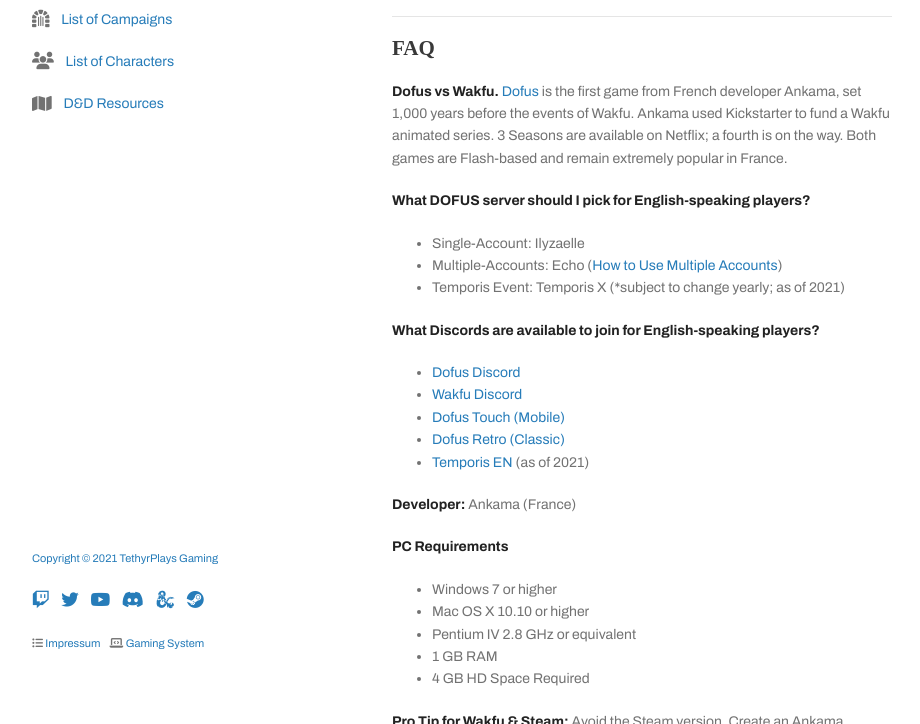
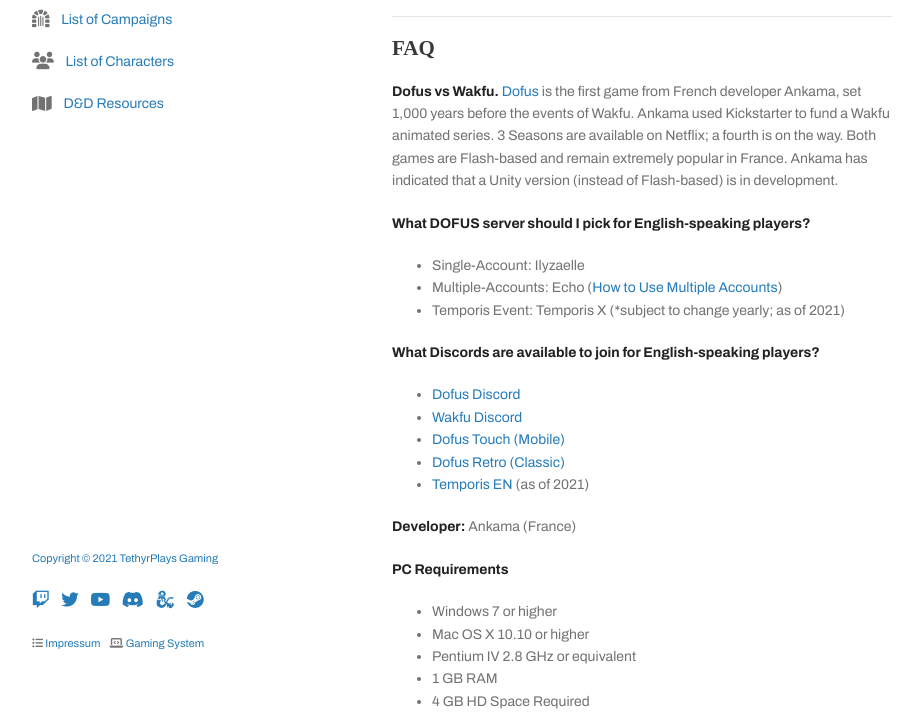
Before and after one commit to tethyrplays/tethyrplays, a Jekyll site: the page built from dofus/index.md, in a window 1280 px wide and 900 px high, scrolled down 1518 px, cut to the strip 176-900 px from the top of the window. Shown: the whole strip, without its empty margins (178-1098 px from the left). Built offline with Jekyll 4.4.1, drawn with Linux system fonts in a browser that asks for light colours; nearby versions of some CDN libraries; some web fonts are replaced; our own code applies the rules of GitHub Pages for plain Markdown files; the repository's description, which GitHub fills in, is left out.

Commit message:
Update index.md

```diff
--- a/dofus/index.md
+++ b/dofus/index.md
@@ -39,7 +39,7 @@
 
 ## FAQ
 
-**Dofus vs Wakfu.** [Dofus](http://www.dofus.com/en/play/tethyrplays) is the first game from French developer Ankama, set 1,000 years before the events of Wakfu. Ankama used Kickstarter to fund a Wakfu animated series. 3 Seasons are available on Netflix; a fourth is on the way. Both games are Flash-based and remain extremely popular in France.
+**Dofus vs Wakfu.** [Dofus](http://www.dofus.com/en/play/tethyrplays) is the first game from French developer Ankama, set 1,000 years before the events of Wakfu. Ankama used Kickstarter to fund a Wakfu animated series. 3 Seasons are available on Netflix; a fourth is on the way. Both games are Flash-based and remain extremely popular in France. Ankama has indicated that a Unity version (instead of Flash-based) is in development.
 
 **What DOFUS server should I pick for English-speaking players?**
 - Single-Account: Ilyzaelle
```
